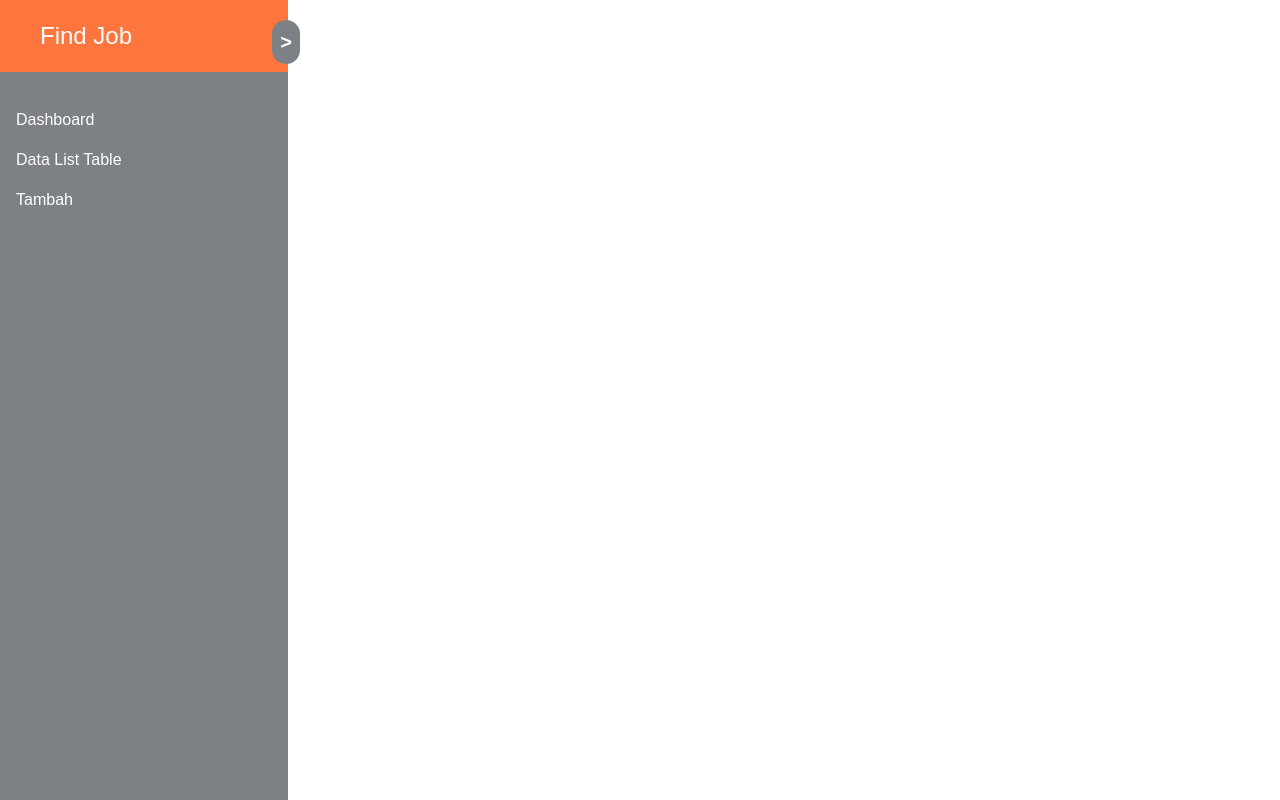
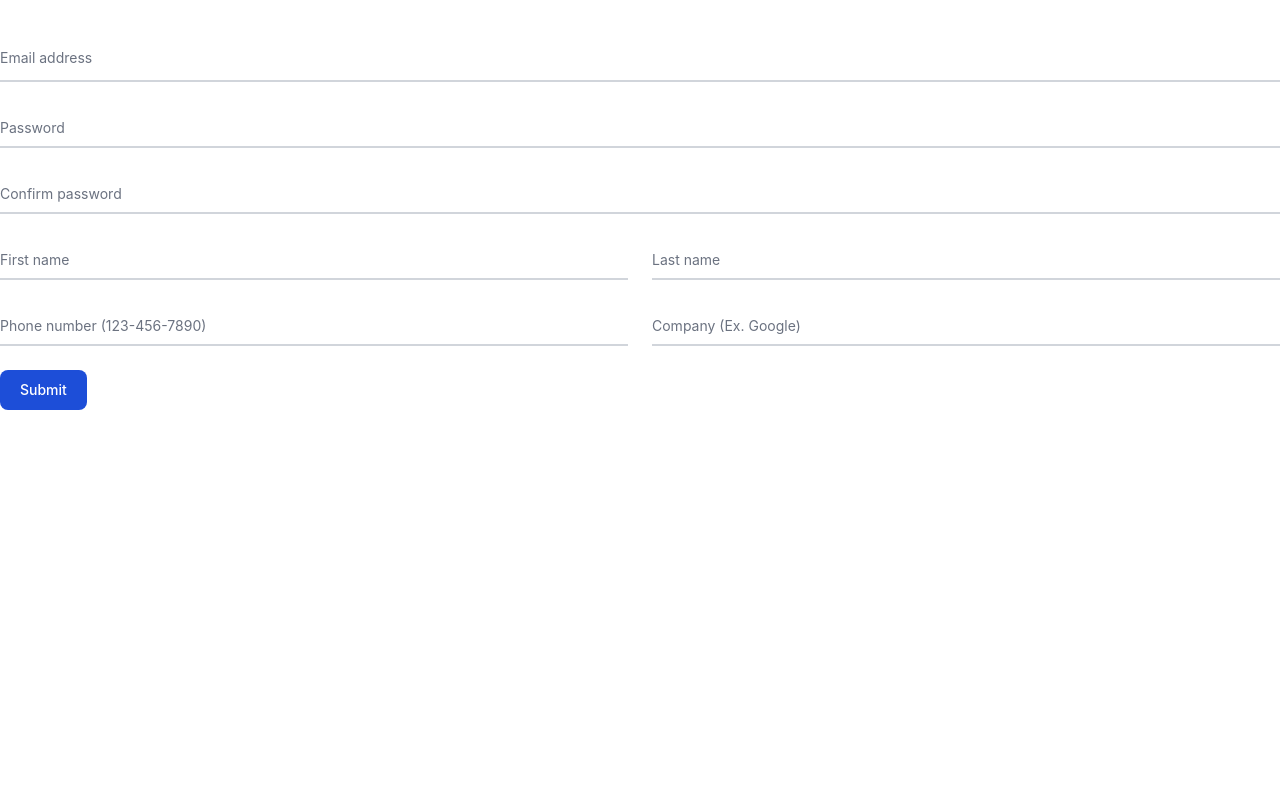
Before and after one commit to gisnaefde/find-job, a React (Create React App) app: page /sidebarLayout in a window 1280 px wide. Built offline with nearby package versions, Linux system fonts and the light colour scheme.

Commit message:
add tabel job

```diff
--- a/package.json
+++ b/package.json
@@ -8,6 +8,7 @@
     "@testing-library/user-event": "^13.5.0",
     "react": "^18.2.0",
     "react-dom": "^18.2.0",
+    "react-icons": "^4.4.0",
     "react-scripts": "5.0.1",
     "web-vitals": "^2.1.4"
   },
--- a/src/App.js
+++ b/src/App.js
@@ -5,11 +5,13 @@ import Login from './Page/Login';
 import Register from './Page/Register';
 import ChangePassword from './Page/ChangePassword';
 import Sidebar from './Layout/Dashboard/Sidebar';
+import ListJobTable from './Components/ListJobTable';
+import Formjob from './Components/FormJob';
 
 function App() {
   return (
     <div>
-      <Sidebar/>
+      <Formjob/>
     </div>
 
   );
--- /dev/null
+++ b/src/Components/FormJob.js
@@ -0,0 +1,45 @@
+import React from "react";
+
+const Formjob = () => {
+    return (
+<div className="container mx-auto">
+        <form className="mt-9 ">
+            <div className="relative z-0 w-full mb-6 group">
+                <input type="email" name="floating_email" className="block py-2.5 px-0 w-full text-md text-gray-900 bg-transparent border-0 border-b-2 border-gray-300 appearance-none  focus:outline-none focus:ring-0 focus:border-blue-600 peer" placeholder=" " required="" />
+                <label for="floating_email" className="peer-focus:font-medium absolute text-sm text-gray-500  duration-300 transform -translate-y-6 scale-75 top-3 -z-10 origin-[0] peer-focus:left-0 peer-focus:text-blue-600 peer-focus:dark:text-blue-500 peer-placeholder-shown:scale-100 peer-placeholder-shown:translate-y-0 peer-focus:scale-75 peer-focus:-translate-y-6">Email address</label>
+            </div>
+            <div className="relative z-0 w-full mb-6 group">
+                <input type="password" name="floating_password" id="floating_password" className="block py-2.5 px-0 w-full text-sm text-gray-900 bg-transparent border-0 border-b-2 border-gray-300 appearance-none dark:text-white dark:border-gray-600 dark:focus:border-blue-500 focus:outline-none focus:ring-0 focus:border-blue-600 peer" placeholder=" " required="" />
+                <label for="floating_password" className="peer-focus:font-medium absolute text-sm text-gray-500  duration-300 transform -translate-y-6 scale-75 top-3 -z-10 origin-[0] peer-focus:left-0 peer-focus:text-blue-600 peer-focus:dark:text-blue-500 peer-placeholder-shown:scale-100 peer-placeholder-shown:translate-y-0 peer-focus:scale-75 peer-focus:-translate-y-6">Password</label>
+            </div>
+            <div className="relative z-0 w-full mb-6 group">
+                <input type="password" name="repeat_password" id="floating_repeat_password" className="block py-2.5 px-0 w-full text-sm text-gray-900 bg-transparent border-0 border-b-2 border-gray-300 appearance-none dark:text-white dark:border-gray-600 dark:focus:border-blue-500 focus:outline-none focus:ring-0 focus:border-blue-600 peer" placeholder=" " required="" />
+                <label for="floating_repeat_password" className="peer-focus:font-medium absolute text-sm text-gray-500  duration-300 transform -translate-y-6 scale-75 top-3 -z-10 origin-[0] peer-focus:left-0 peer-focus:text-blue-600 peer-focus:dark:text-blue-500 peer-placeholder-shown:scale-100 peer-placeholder-shown:translate-y-0 peer-focus:scale-75 peer-focus:-translate-y-6">Confirm password</label>
+            </div>
+            <div className="grid xl:grid-cols-2 xl:gap-6">
+                <div className="relative z-0 w-full mb-6 group">
+                    <input type="text" name="floating_first_name" id="floating_first_name" className="block py-2.5 px-0 w-full text-sm text-gray-900 bg-transparent border-0 border-b-2 border-gray-300 appearance-none dark:text-white dark:border-gray-600 dark:focus:border-blue-500 focus:outline-none focus:ring-0 focus:border-blue-600 peer" placeholder=" " required="" />
+                    <label for="floating_first_name" className="peer-focus:font-medium absolute text-sm text-gray-500  duration-300 transform -translate-y-6 scale-75 top-3 -z-10 origin-[0] peer-focus:left-0 peer-focus:text-blue-600 peer-focus:dark:text-blue-500 peer-placeholder-shown:scale-100 peer-placeholder-shown:translate-y-0 peer-focus:scale-75 peer-focus:-translate-y-6">First name</label>
+                </div>
+                <div className="relative z-0 w-full mb-6 group">
+                    <input type="text" name="floating_last_name" id="floating_last_name" className="block py-2.5 px-0 w-full text-sm text-gray-900 bg-transparent border-0 border-b-2 border-gray-300 appearance-none dark:text-white dark:border-gray-600 dark:focus:border-blue-500 focus:outline-none focus:ring-0 focus:border-blue-600 peer" placeholder=" " required="" />
+                    <label for="floating_last_name" className="peer-focus:font-medium absolute text-sm text-gray-500  duration-300 transform -translate-y-6 scale-75 top-3 -z-10 origin-[0] peer-focus:left-0 peer-focus:text-blue-600 peer-focus:dark:text-blue-500 peer-placeholder-shown:scale-100 peer-placeholder-shown:translate-y-0 peer-focus:scale-75 peer-focus:-translate-y-6">Last name</label>
+                </div>
+            </div>
+            <div className="grid xl:grid-cols-2 xl:gap-6">
+                <div className="relative z-0 w-full mb-6 group">
+                    <input type="tel" pattern="[0-9]{3}-[0-9]{3}-[0-9]{4}" name="floating_phone" id="floating_phone" className="block py-2.5 px-0 w-full text-sm text-gray-900 bg-transparent border-0 border-b-2 border-gray-300 appearance-none dark:text-white dark:border-gray-600 dark:focus:border-blue-500 focus:outline-none focus:ring-0 focus:border-blue-600 peer" placeholder=" " required="" />
+                    <label for="floating_phone" className="peer-focus:font-medium absolute text-sm text-gray-500  duration-300 transform -translate-y-6 scale-75 top-3 -z-10 origin-[0] peer-focus:left-0 peer-focus:text-blue-600 peer-focus:dark:text-blue-500 peer-placeholder-shown:scale-100 peer-placeholder-shown:translate-y-0 peer-focus:scale-75 peer-focus:-translate-y-6">Phone number (123-456-7890)</label>
+                </div>
+                <div className="relative z-0 w-full mb-6 group">
+                    <input type="text" name="floating_company" id="floating_company" className="block py-2.5 px-0 w-full text-sm text-gray-900 bg-transparent border-0 border-b-2 border-gray-300 appearance-none dark:text-white dark:border-gray-600 dark:focus:border-blue-500 focus:outline-none focus:ring-0 focus:border-blue-600 peer" placeholder=" " required="" />
+                    <label for="floating_company" className="peer-focus:font-medium absolute text-sm text-gray-500  duration-300 transform -translate-y-6 scale-75 top-3 -z-10 origin-[0] peer-focus:left-0 peer-focus:text-blue-600 peer-focus:dark:text-blue-500 peer-placeholder-shown:scale-100 peer-placeholder-shown:translate-y-0 peer-focus:scale-75 peer-focus:-translate-y-6">Company (Ex. Google)</label>
+                </div>
+            </div>
+            <button type="submit" className="text-white bg-blue-700 hover:bg-blue-800 focus:ring-4 focus:outline-none focus:ring-blue-300 font-medium rounded-lg text-sm w-full sm:w-auto px-5 py-2.5 text-center dark:bg-blue-600 dark:hover:bg-blue-700 dark:focus:ring-blue-800">Submit</button>
+        </form>
+        </div>
+    )
+}
+
+export default Formjob;
--- /dev/null
+++ b/src/Components/ListJobTable.js
@@ -0,0 +1,54 @@
+import React from "react";
+
+const ListJobTable = () => {
+
+    const job = [
+        {title : "Front-End Web",name : "PT.Informatika", city : "Bandung" , salary : "50.000"},
+        {title : "Front-End Web",name : "PT.Informatika", city : "Bandung" , salary : "50.000"},
+        {title : "Front-End Web",name : "PT.Informatika", city : "Bandung" , salary : "50.000"},
+        {title : "Front-End Web",name : "PT.Informatika", city : "Bandung" , salary : "50.000"},
+    ]
+
+    return(
+        <table className="font-Mulish mt-14 ml-9">
+            <thead className="bg-gray-50">
+                <tr>
+                    <th className="text-sm font-medium text-gray-900 px-6 py-4 text-left">
+                        NO
+                    </th>
+                    <th className="text-sm font-medium text-gray-900 px-6 py-4 text-left">
+                        Job Title
+                    </th>
+                    <th className="text-sm font-medium text-gray-900 px-6 py-4 text-left">
+                        Company Name
+                    </th>
+                    <th className="text-sm font-medium text-gray-900 px-6 py-4 text-left">
+                        Company City
+                    </th>
+                    <th className="text-sm font-medium text-gray-900 px-6 py-4 text-left">
+                        Salary
+                    </th>
+                    <th className="text-sm font-medium text-gray-900 px-6 py-4 text-left">
+                        Action
+                    </th>
+                </tr>
+            </thead>
+            <tbody>
+                    {job.map((value, index) => {
+                        return(
+                        <tr key={index} className="bg-white border-b transition duration-300 ease-in-out hover:bg-gray-100">
+                            <td className="text-sm text-gray-900 font-light px-6 py-4 whitespace-nowrap">{index}</td>
+                            <td className="text-sm text-gray-900 font-light px-6 py-4 whitespace-nowrap">{value.title}</td>
+                            <td className="text-sm text-gray-900 font-light px-6 py-4 whitespace-nowrap">{value.name}</td>
+                            <td className="text-sm text-gray-900 font-light px-6 py-4 whitespace-nowrap">{value.city}</td>
+                            <td className="text-sm text-gray-900 font-light px-6 py-4 whitespace-nowrap">{value.salary}</td>
+                            <td className="flex text-sm text-gray-900 font-light px-6 py-4 whitespace-nowrap "><p className="mx-1">Edit</p> <p className="mx-1">Detail</p></td>
+                        </tr>
+                    )}
+                    )}
+            </tbody>
+        </table>
+    )
+}
+
+export default ListJobTable;
--- a/src/Layout/Dashboard/Sidebar.js
+++ b/src/Layout/Dashboard/Sidebar.js
@@ -1,4 +1,5 @@
 import React, { useState } from "react";
+import {BiMenu} from "react-icons/bi";
 
 const Sidebar = () => {
 
@@ -11,14 +12,14 @@ const Sidebar = () => {
 
     return (
         <div className="flex font-Mulish">
-            <div className={`${open ? "w-72" : "w-20"} bg-abu h-screen relative duration-300`}>
-                <div className="flex py-5 pl-5 bg-orange">
+            <div className={`${open ? "w-72" : "w-0"} bg-abu h-screen relative duration-300`}>
+                <div className="flex py-5  bg-orange">
                     <p className={`${!open && "hidden duration-300"} text-2xl text-white ml-5`}>Find Job</p>
-                    <button className={`p-2 text-white absolute rounded-full -right-3 text-xl font-bold bg-abu ${!open && "rotate-180 duration-300"}`} onClick={() => { setOpen(!open) }}>></button>
+                    <button className={`p-2 text-white absolute -right-12 text-xl font-bold bg-abu`} onClick={() => { setOpen(!open) }}><BiMenu/></button>
                 </div>
-                <ul className="text-white ml-4 mt-9">
+                <ul className="text-white mt-9 ">
                     {menus.map((menu)=>(
-                        <li className={`${!open && "hidden"} my-4`}>{menu.title}</li>
+                        <li className={`${!open && "hidden"} py-3 px-5 my-4 hover:bg-slate-500`}>{menu.title}</li>
                     ))}
                 </ul>
             </div>
--- /dev/null
+++ b/src/Layout/Dashboard/SidebarLayout.js
@@ -0,0 +1,13 @@
+import React from "react";
+import Sidebar from "./Sidebar";
+
+const SidebarLayout = (props) => {
+    return(
+        <>
+            <Sidebar/>
+            {props.children}
+        </>
+    )
+}
+
+export default SidebarLayout;
```
Also changed, not shown: 1 other file (tests, documents, lock files or other folders).
